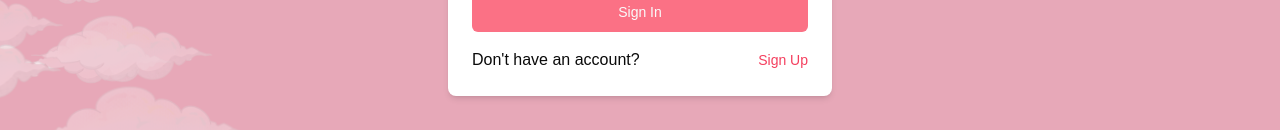
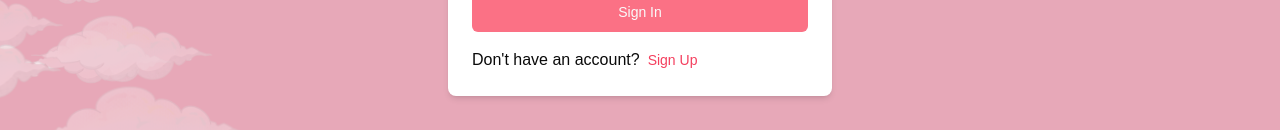
Before and after one commit to charlieweinberger/Alli, a Next.js app in the folder client/: page /signin in a window 1280 px wide. Shown: the part 449-579 px from the top of the page. Built offline with nearby package versions, Linux system fonts and the light colour scheme.

Commit message:
moved sign up button

```diff
--- a/client/src/components/SignIn.tsx
+++ b/client/src/components/SignIn.tsx
@@ -49,9 +49,9 @@ export default function SignIn() {
             Sign In
           </Button>
         </form>
-        <div className="w-full mt-2 mb-[-8px] flex flex-row items-center justify-between">
+        <div className="w-full mt-2 mb-[-8px] flex flex-row items-center">
             <p>Don&apos;t have an account?</p>
-            <Button variant="link" className="p-0 text-rose-500">
+            <Button variant="link" className="pl-2 pr-0 py-0 text-rose-500">
               <Link href="/signup">Sign Up</Link>
             </Button>
           </div>
```
